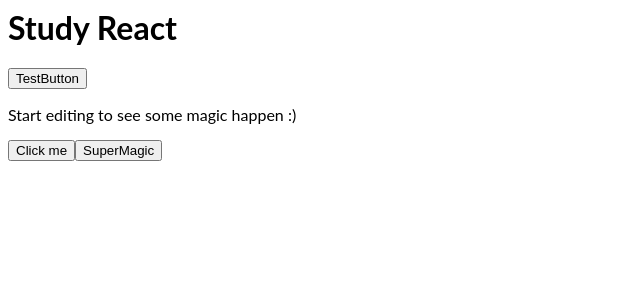
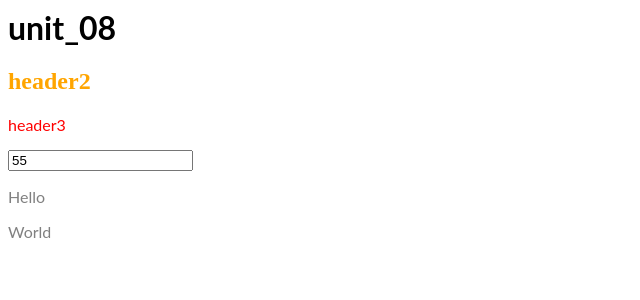
Before and after one commit to di858mon/react-fk6yqq-Study, a React (Create React App) app: page / in a window 1280 px wide. Shown: the top 300 px of the page, without its empty margins (0-640 px from the left). Built offline with nearby package versions, Linux system fonts and the light colour scheme.

Commit message:
End lesson

```diff
--- a/src/App.js
+++ b/src/App.js
@@ -7,14 +7,20 @@ export default function App() {
     alert(text);
     console.log('12');
   }
+  const h1 = React.createElement('h1', {}, 'unit_08');
+  const h2 = React.createElement('h2', { className: 'text-orange' }, 'header2');
+  const h3 = React.createElement('p', { style: { color: 'red' } }, 'header3');
+  const inpt = React.createElement('input', {"type": "text", "value":55});
+  const p1 = React.createElement('p', {}, 'Hello');
+  const p2 = React.createElement('p', {}, 'World');
+  const div = React.createElement("div", {"className" : "text-gray"}, p1, p2)
   return (
-    <div>
-      <h1>Study React</h1>
-      <div className="out"> </div>
-      <Test />
-      <p>Start editing to see some magic happen :)</p>
-      <button onClick={() => Showalert('1234')}>Click me</button>
-      <button>SuperMagic</button>
-    </div>
+    <>
+      {h1}
+      {h2}
+      {h3}
+      {inpt}
+      {div}
+    </>
   );
 }
--- a/src/style.css
+++ b/src/style.css
@@ -1,3 +1,10 @@
-h1, p {
+h1,
+p {
   font-family: Lato;
 }
+.text-orange {
+  color: orange;
+}
+.text-gray {
+  color: gray;
+}
```
